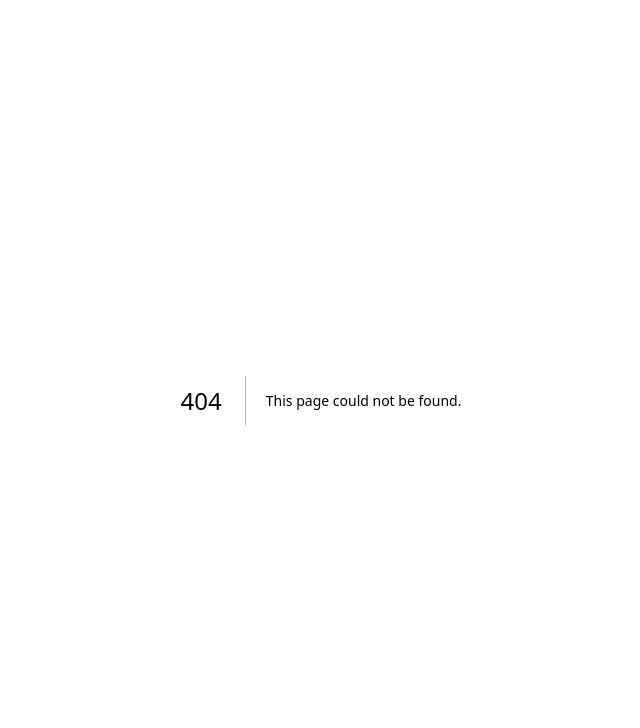
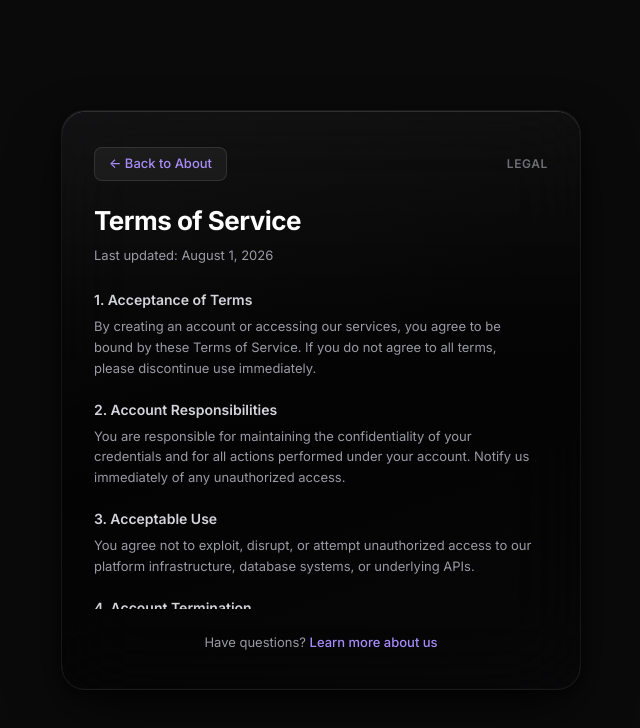
Before and after one commit to troojin/galaxium-v2, a Next.js app: page /about/tos in a window 1280 px wide. Before the commit this address had no page. Shown: the top 728 px of the page, without its empty margins (319-959 px from the left). Built offline with nearby package versions, Linux system fonts and the light colour scheme.

Commit message:
Create policies

```diff
--- /dev/null
+++ b/app/about/tos/page.tsx
@@ -0,0 +1,183 @@
+"use client";
+
+import React from "react";
+import { useRouter } from "next/navigation";
+
+export default function TermsPage() {
+  const router = useRouter();
+
+  return (
+    <div style={styles.page}>
+      <style>{`
+        @import url('https://fonts.googleapis.com/css2?family=Inter:wght@400;500;600;700;800&display=swap');
+        * { box-sizing: border-box; font-family: 'Inter', -apple-system, sans-serif; }
+        .glass-sheen::before {
+          content: '';
+          position: absolute;
+          top: 0; left: 0; right: 0;
+          height: 60%;
+          background: linear-gradient(180deg, rgba(255,255,255,0.035) 0%, rgba(255,255,255,0.008) 60%, rgba(255,255,255,0) 100%);
+          border-radius: 24px 24px 0 0;
+          pointer-events: none;
+        }
+        .glass-sheen::after {
+          content: '';
+          position: absolute;
+          inset: 0;
+          border-radius: 24px;
+          box-shadow: inset 0 0.5px 0 rgba(255,255,255,0.25), inset 0 -0.5px 0 rgba(255,255,255,0.03);
+          pointer-events: none;
+        }
+        .back-btn:hover { filter: brightness(1.15); }
+      `}</style>
+
+      <div className="glass-sheen" style={styles.card}>
+        <div style={styles.headerRow}>
+          <button onClick={() => router.push("/about")} style={styles.backBtn} className="back-btn">
+            ← Back to About
+          </button>
+          <span style={styles.badge}>Legal</span>
+        </div>
+
+        <h1 style={styles.title}>Terms of Service</h1>
+        <p style={styles.subtitle}>Last updated: August 1, 2026</p>
+
+        <div style={styles.contentScroll}>
+          <section style={styles.section}>
+            <h2 style={styles.sectionTitle}>1. Acceptance of Terms</h2>
+            <p style={styles.paragraph}>
+              By creating an account or accessing our services, you agree to be bound by these Terms of Service. If you do not agree to all terms, please discontinue use immediately.
+            </p>
+          </section>
+
+          <section style={styles.section}>
+            <h2 style={styles.sectionTitle}>2. Account Responsibilities</h2>
+            <p style={styles.paragraph}>
+              You are responsible for maintaining the confidentiality of your credentials and for all actions performed under your account. Notify us immediately of any unauthorized access.
+            </p>
+          </section>
+
+          <section style={styles.section}>
+            <h2 style={styles.sectionTitle}>3. Acceptable Use</h2>
+            <p style={styles.paragraph}>
+              You agree not to exploit, disrupt, or attempt unauthorized access to our platform infrastructure, database systems, or underlying APIs.
+            </p>
+          </section>
+
+          <section style={styles.section}>
+            <h2 style={styles.sectionTitle}>4. Account Termination</h2>
+            <p style={styles.paragraph}>
+              We reserve the right to suspend or terminate accounts that violate our terms or engage in behavior harmful to other users or our platform ecosystem.
+            </p>
+          </section>
+        </div>
+
+        <p style={styles.footerText}>
+          Have questions? <a href="/about" style={styles.link}>Learn more about us</a>
+        </p>
+      </div>
+    </div>
+  );
+}
+
+const styles: { [key: string]: React.CSSProperties } = {
+  page: {
+    minHeight: "100vh",
+    width: "100%",
+    background: "#0a0a0a",
+    display: "flex",
+    alignItems: "center",
+    justifyContent: "center",
+    position: "relative",
+    overflow: "hidden",
+    padding: 24,
+  },
+  card: {
+    position: "relative",
+    zIndex: 1,
+    maxWidth: 520,
+    width: "100%",
+    background: "linear-gradient(160deg, rgba(12,12,14,0.7) 0%, rgba(0,0,0,0.65) 50%, rgba(6,6,8,0.7) 100%)",
+    border: "1px solid rgba(255,255,255,0.07)",
+    borderRadius: 24,
+    padding: "36px 32px",
+    backdropFilter: "blur(40px) saturate(140%)",
+    WebkitBackdropFilter: "blur(40px) saturate(140%)",
+    boxShadow: "0 24px 60px -12px rgba(0,0,0,0.8), 0 4px 16px rgba(0,0,0,0.5)",
+    overflow: "hidden",
+  },
+  headerRow: {
+    display: "flex",
+    alignItems: "center",
+    justifyContent: "space-between",
+    marginBottom: 20,
+  },
+  backBtn: {
+    background: "rgba(255,255,255,0.05)",
+    border: "1px solid rgba(255,255,255,0.1)",
+    color: "#a78bfa",
+    padding: "6px 14px",
+    borderRadius: 8,
+    fontSize: 13,
+    fontWeight: 500,
+    cursor: "pointer",
+    transition: "filter 0.2s",
+  },
+  badge: {
+    color: "#6b6b74",
+    fontSize: 12,
+    fontWeight: 600,
+    textTransform: "uppercase",
+    letterSpacing: "0.05em",
+  },
+  title: {
+    color: "#ffffff",
+    fontSize: 26,
+    fontWeight: 700,
+    margin: "0 0 6px",
+    letterSpacing: "-0.02em",
+  },
+  subtitle: {
+    color: "#9a9aa5",
+    fontSize: 13,
+    margin: "0 0 24px",
+  },
+  contentScroll: {
+    maxHeight: 320,
+    overflowY: "auto",
+    paddingRight: 8,
+    display: "flex",
+    flexDirection: "column",
+    gap: 20,
+  },
+  section: {
+    display: "flex",
+    flexDirection: "column",
+    gap: 6,
+  },
+  sectionTitle: {
+    color: "#d4d4dc",
+    fontSize: 14,
+    fontWeight: 600,
+    margin: 0,
+  },
+  paragraph: {
+    color: "#9a9aa5",
+    fontSize: 13,
+    lineHeight: 1.6,
+    margin: 0,
+  },
+  link: {
+    color: "#a78bfa",
+    fontSize: 13,
+    textDecoration: "none",
+    fontWeight: 500,
+  },
+  footerText: {
+    textAlign: "center",
+    color: "#9a9aa5",
+    fontSize: 13,
+    marginTop: 24,
+    marginBottom: 0,
+  },
+};
```
